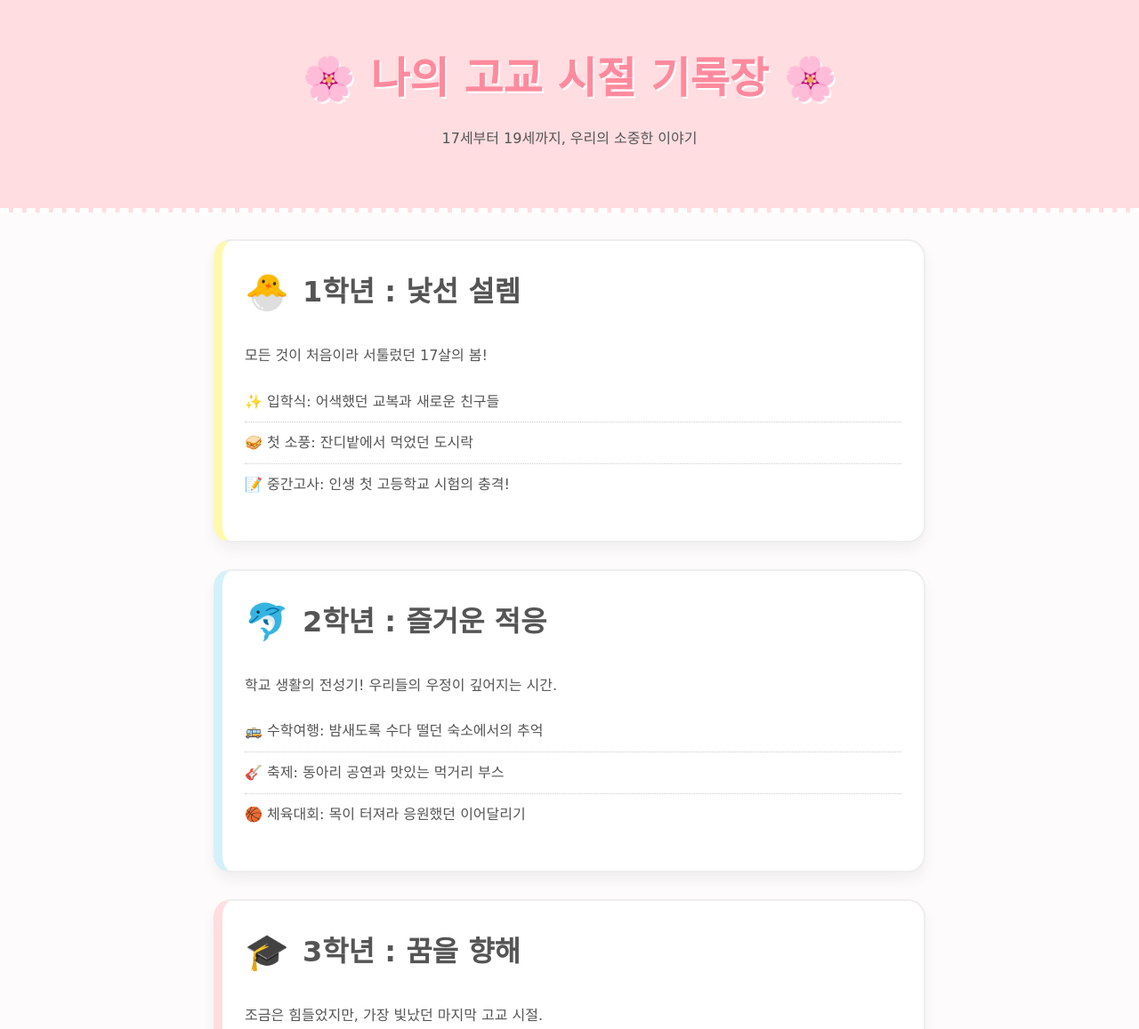
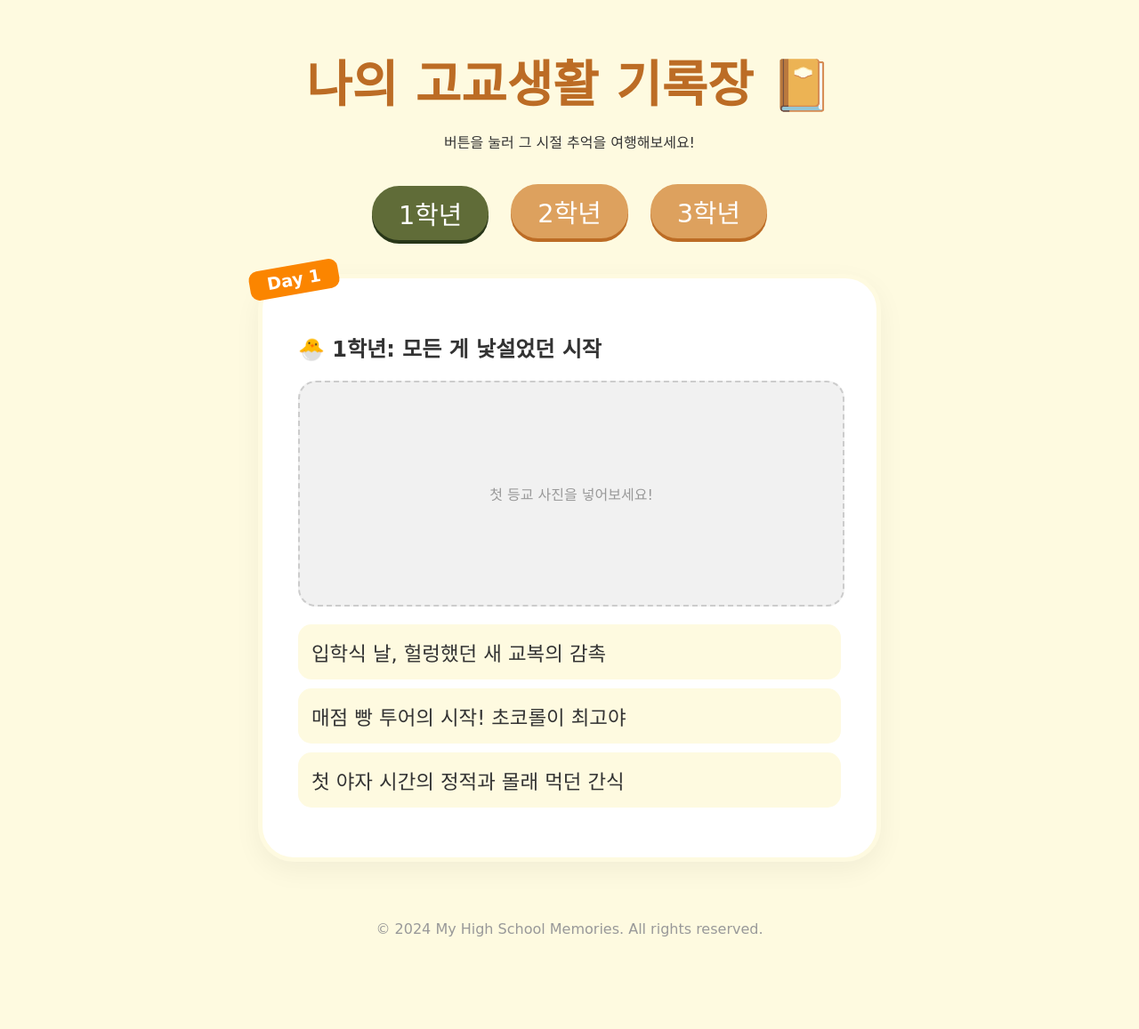
Before and after one commit to shinyeeun10810-tech/shinyeeun, a plain HTML site: page index.html in a window 1280 px wide. Shown: the top 1157 px of the page at 89% size. After the commit the page ends 1120 px from the top, so only its background shows below. Drawn offline with Linux system fonts and the light colour scheme; a web font is replaced by a local one.

Commit message:
shinyeeun1810
1학년,2학년,3학년 각각 누르면 열리는 페이지로 업데이트함.

```diff
--- a/index.html
+++ b/index.html
@@ -3,158 +3,68 @@
 <head>
     <meta charset="UTF-8">
     <meta name="viewport" content="width=device-width, initial-scale=1.0">
-    <title>나의 고교생활 기록장 ✨</title>
-    <link href="https://fonts.googleapis.com/css2?family=Gaegu&family=Nanum+Pen+Script&display=swap" rel="stylesheet">
-    <style>
-        :root {
-            --main-pink: #ffdde1;
-            --main-yellow: #fff9ae;
-            --main-blue: #d4f1f9;
-            --text-color: #555;
-        }
-
-        body {
-            font-family: 'Gaegu', cursive;
-            background-color: #fdfbfb;
-            color: var(--text-color);
-            margin: 0;
-            padding: 0;
-            line-height: 1.6;
-        }
-
-        /* 헤더 스타일 */
-        header {
-            background-color: var(--main-pink);
-            padding: 50px 20px;
-            text-align: center;
-            border-bottom: 5px dashed #fff;
-        }
-
-        header h1 {
-            font-size: 3rem;
-            margin: 0;
-            color: #ff8a9d;
-            text-shadow: 2px 2px #fff;
-        }
-
-        /* 컨테이너 */
-        .container {
-            max-width: 800px;
-            margin: 30px auto;
-            padding: 0 20px;
-        }
-
-        /* 학년별 카드 */
-        .year-card {
-            background: white;
-            border-radius: 20px;
-            padding: 25px;
-            margin-bottom: 30px;
-            box-shadow: 0 8px 15px rgba(0,0,0,0.05);
-            border: 2px solid #eee;
-            transition: transform 0.3s ease;
-        }
-
-        .year-card:hover {
-            transform: translateY(-5px);
-        }
-
-        .year-1 { border-left: 10px solid var(--main-yellow); }
-        .year-2 { border-left: 10px solid var(--main-blue); }
-        .year-3 { border-left: 10px solid var(--main-pink); }
-
-        h2 {
-            font-size: 2rem;
-            margin-top: 0;
-            display: flex;
-            align-items: center;
-        }
-
-        .emoji {
-            font-size: 2.5rem;
-            margin-right: 15px;
-        }
-
-        /* 리스트 스타일 */
-        ul {
-            list-style: none;
-            padding: 0;
-        }
-
-        li {
-            padding: 10px 0;
-            border-bottom: 1px dotted #ccc;
-        }
-
-        li:last-child { border-bottom: none; }
-
-        /* 푸터 */
-        footer {
-            text-align: center;
-            padding: 40px;
-            font-size: 1.2rem;
-            color: #aaa;
-        }
-
-        /* 귀여운 버튼 */
-        .btn {
-            background: var(--main-pink);
-            border: none;
-            padding: 10px 20px;
-            border-radius: 50px;
-            color: white;
-            font-family: 'Gaegu';
-            font-size: 1.2rem;
-            cursor: pointer;
-            margin-top: 10px;
-        }
-    </style>
+    <title>나의 고교 3년 기록장 ✨</title>
+    <link rel="stylesheet" href="style.css">
+    <link href="https://fonts.googleapis.com/css2?family=Gaegu:wght@400;700&display=swap" rel="stylesheet">
 </head>
 <body>
 
     <header>
-        <h1>🌸 나의 고교 시절 기록장 🌸</h1>
-        <p>17세부터 19세까지, 우리의 소중한 이야기</p>
+        <h1>나의 고교생활 기록장 📔</h1>
+        <p>버튼을 눌러 그 시절 추억을 여행해보세요!</p>
     </header>
 
-    <div class="container">
+    <nav>
+        <button class="menu-btn active" onclick="showYear('year1', this)">1학년</button>
+        <button class="menu-btn" onclick="showYear('year2', this)">2학년</button>
+        <button class="menu-btn" onclick="showYear('year3', this)">3학년</button>
+    </nav>
 
-        <div class="year-card year-1">
-            <h2><span class="emoji">🐣</span> 1학년 : 낯선 설렘</h2>
-            <p>모든 것이 처음이라 서툴렀던 17살의 봄!</p>
-            <ul>
-                <li>✨ 입학식: 어색했던 교복과 새로운 친구들</li>
-                <li>🥪 첫 소풍: 잔디밭에서 먹었던 도시락</li>
-                <li>📝 중간고사: 인생 첫 고등학교 시험의 충격!</li>
+    <main class="content-container">
+        <section id="year1" class="tab-content active">
+            <div class="card">
+                <div class="sticker">Day 1</div>
+                <h2>🐣 1학년: 모든 게 낯설었던 시작</h2>
+                <div class="img-box">첫 등교 사진을 넣어보세요!</div>
+                <ul class="memo-list">
+                    <li>입학식 날, 헐렁했던 새 교복의 감촉</li>
+                    <li>매점 빵 투어의 시작! 초코롤이 최고야</li>
+                    <li>첫 야자 시간의 정적과 몰래 먹던 간식</li>
                 </ul>
             </div>
+        </section>
 
-        <div class="year-card year-2">
-            <h2><span class="emoji">🐬</span> 2학년 : 즐거운 적응</h2>
-            <p>학교 생활의 전성기! 우리들의 우정이 깊어지는 시간.</p>
-            <ul>
-                <li>🚌 수학여행: 밤새도록 수다 떨던 숙소에서의 추억</li>
-                <li>🎸 축제: 동아리 공연과 맛있는 먹거리 부스</li>
-                <li>🏀 체육대회: 목이 터져라 응원했던 이어달리기</li>
+        <section id="year2" class="tab-content">
+            <div class="card">
+                <div class="sticker" style="background: #a2d2ff;">Travel</div>
+                <h2>🐬 2학년: 우리들의 가장 뜨거웠던 시간</h2>
+                <div class="img-box">수학여행 사진을 넣어보세요!</div>
+                <ul class="memo-list">
+                    <li>제주도 수학여행! 밤새 나눴던 진솔한 이야기들</li>
+                    <li>체육대회 반티 입고 찍은 우리 반 단체샷</li>
+                    <li>동아리 축제 준비하며 고생했지만 즐거웠던 기억</li>
                 </ul>
             </div>
+        </section>
 
-        <div class="year-card year-3">
-            <h2><span class="emoji">🎓</span> 3학년 : 꿈을 향해</h2>
-            <p>조금은 힘들었지만, 가장 빛났던 마지막 고교 시절.</p>
-            <ul>
-                <li>☕ 야간 자율학습: 졸음을 쫓으며 마시던 캔커피</li>
-                <li>📸 졸업사진: 가장 예쁘고 멋진 모습으로 찰깍!</li>
-                <li>💌 수능 응원: 후배들의 따뜻한 응원과 떡</li>
+        <section id="year3" class="tab-content">
+            <div class="card">
+                <div class="sticker" style="background: #ffafcc;">Dream</div>
+                <h2>🎓 3학년: 함께라서 견뎠던 마지막</h2>
+                <div class="img-box">졸업 사진을 넣어보세요!</div>
+                <ul class="memo-list">
+                    <li>아침마다 서로 잠 깨워주던 교실 풍경</li>
+                    <li>급식 메뉴 확인하는 게 유일한 낙이었던 시절</li>
+                    <li>졸업식 날, 시원섭섭했던 우리들의 눈물</li>
                 </ul>
             </div>
-
-    </div>
+        </section>
+    </main>
 
     <footer>
-        <p>안녕, 나의 십대 시절! 🎈</p>
-        <button class="btn" onclick="alert('방명록 기능은 준비 중이에요! 🐾')">방명록 남기기</button>
+        <p>© 2024 My High School Memories. All rights reserved.</p>
     </footer>
 
+    <script src="script.js"></script>
 </body>
 </html>
--- /dev/null
+++ b/script.js
@@ -0,0 +1,23 @@
+function showYear(yearId, element) {
+    // 1. 모든 섹션 숨기기
+    const contents = document.querySelectorAll('.tab-content');
+    contents.forEach(content => {
+        content.classList.remove('active');
+    });
+
+    // 2. 모든 버튼의 active 클래스 제거
+    const buttons = document.querySelectorAll('.menu-btn');
+    buttons.forEach(btn => {
+        btn.classList.remove('active');
+    });
+
+    // 3. 클릭한 섹션만 보이기
+    const activeContent = document.getElementById(yearId);
+    activeContent.classList.add('active');
+
+    // 4. 클릭한 버튼에 active 클래스 추가
+    element.classList.add('active');
+
+    // 5. 귀여운 로그 출력 (개발자 도구에서 확인 가능)
+    console.log(yearId + " 추억 여행 중... ✈️");
+}
--- /dev/null
+++ b/style.css
@@ -0,0 +1,125 @@
+/* 기본 설정 */
+body {
+    font-family: 'Gaegu', cursive;
+    background-color: #fefae0;
+    color: #333;
+    margin: 0;
+    display: flex;
+    flex-direction: column;
+    align-items: center;
+}
+
+header {
+    text-align: center;
+    padding: 50px 0 20px;
+}
+
+header h1 {
+    font-size: 3.5rem;
+    color: #bc6c25;
+    margin: 0;
+}
+
+/* 네비게이션 버튼 */
+nav {
+    margin-bottom: 40px;
+}
+
+.menu-btn {
+    font-family: 'Gaegu', cursive;
+    font-size: 1.8rem;
+    padding: 10px 30px;
+    margin: 0 10px;
+    border: none;
+    border-radius: 50px;
+    background-color: #dda15e;
+    color: white;
+    cursor: pointer;
+    transition: 0.3s;
+    box-shadow: 0 4px 0 #bc6c25;
+}
+
+.menu-btn:hover {
+    transform: translateY(-2px);
+    background-color: #bc6c25;
+}
+
+.menu-btn.active {
+    background-color: #606c38;
+    box-shadow: 0 4px 0 #283618;
+    transform: translateY(2px);
+}
+
+/* 콘텐츠 영역 */
+.content-container {
+    width: 90%;
+    max-width: 700px;
+}
+
+.tab-content {
+    display: none; /* 기본적으로 숨김 */
+    animation: slideUp 0.5s ease-out;
+}
+
+.tab-content.active {
+    display: block; /* 활성화 시 보임 */
+}
+
+@keyframes slideUp {
+    from { opacity: 0; transform: translateY(20px); }
+    to { opacity: 1; transform: translateY(0); }
+}
+
+/* 카드 디자인 */
+.card {
+    background: white;
+    border-radius: 40px;
+    padding: 40px;
+    position: relative;
+    box-shadow: 0 10px 30px rgba(0,0,0,0.05);
+    border: 5px solid #fefae0;
+}
+
+.sticker {
+    position: absolute;
+    top: -15px;
+    left: -15px;
+    background: #fb8500;
+    color: white;
+    padding: 5px 20px;
+    border-radius: 10px;
+    transform: rotate(-10deg);
+    font-weight: bold;
+    font-size: 1.2rem;
+}
+
+.img-box {
+    width: 100%;
+    height: 250px;
+    background: #f1f1f1;
+    border-radius: 20px;
+    display: flex;
+    align-items: center;
+    justify-content: center;
+    margin: 20px 0;
+    color: #999;
+    border: 2px dashed #ccc;
+}
+
+.memo-list {
+    list-style: none;
+    padding: 0;
+}
+
+.memo-list li {
+    background: #fefae0;
+    margin-bottom: 10px;
+    padding: 15px;
+    border-radius: 15px;
+    font-size: 1.4rem;
+}
+
+footer {
+    margin: 50px 0;
+    color: #999;
+}
```
Lines whose indentation alone changed are shown as unchanged.
